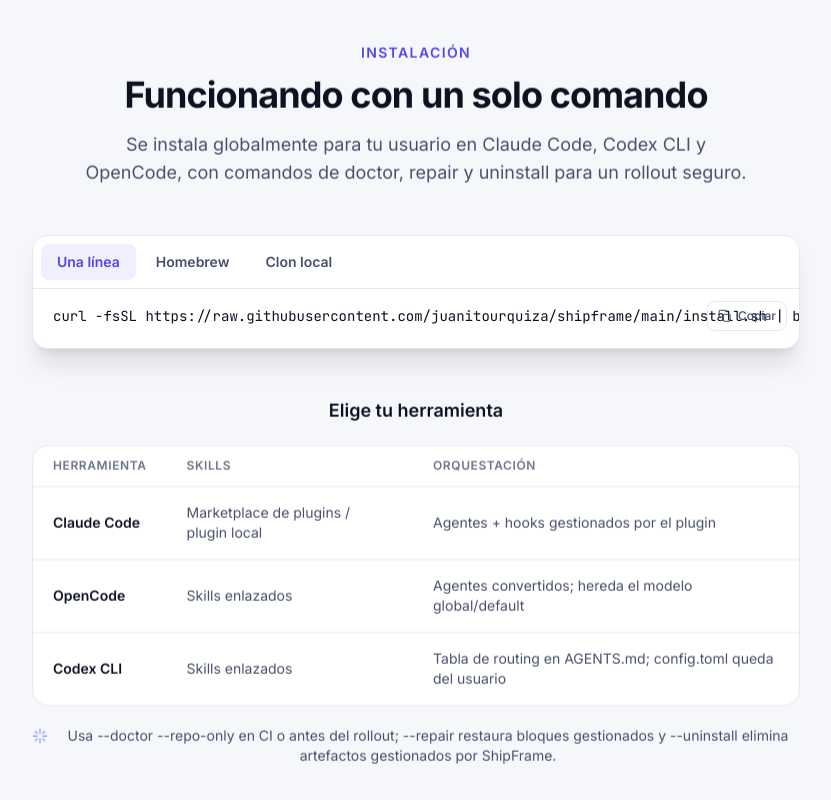
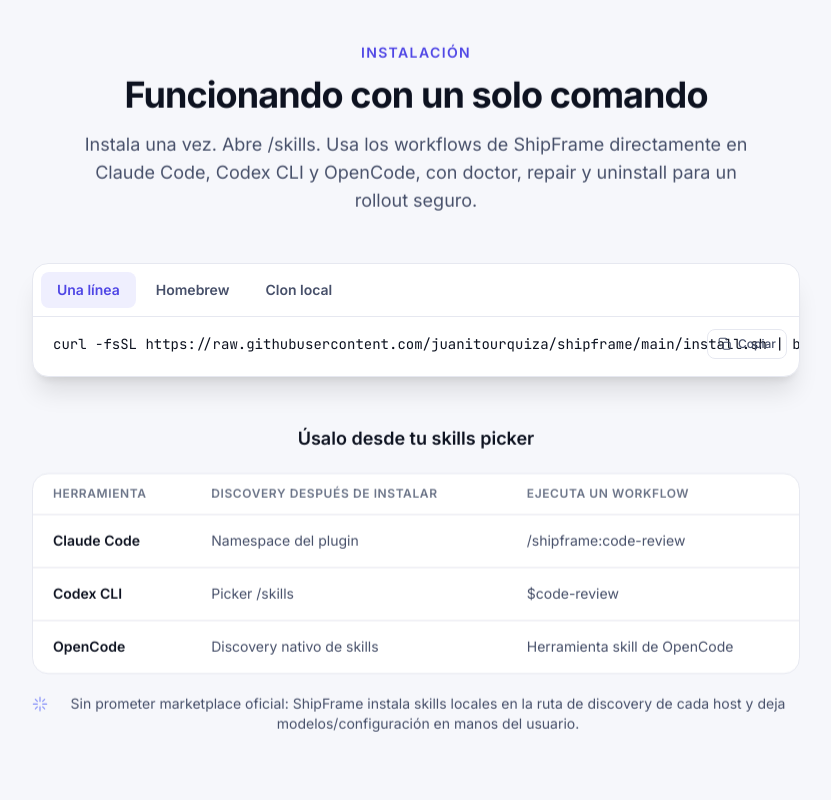
Before and after one commit to juanitourquiza/landing-shipframe, an Angular app: page /es in a window 1280 px wide. Shown: the part 3720-4520 px from the top of the page, without its empty margins (224-1055 px from the left). Built offline with nearby package versions, Linux system fonts and the light colour scheme.

Commit message:
docs: publish ShipFrame skills picker copy

```diff
--- a/src/app/core/i18n/content.en.ts
+++ b/src/app/core/i18n/content.en.ts
@@ -159,7 +159,7 @@
     eyebrow: 'Installation',
     title: 'Up and running in one command',
     subtitle:
-      'Installs globally for your user across Claude Code, Codex CLI and OpenCode, with doctor, repair and uninstall commands for safe rollout.',
+      'Install once. Open /skills. Use ShipFrame workflows directly across Claude Code, Codex CLI and OpenCode, with doctor, repair and uninstall commands for safe rollout.',
     tabs: [
       { id: 'curl', label: 'One-line', code: 'curl -fsSL https://raw.githubusercontent.com/juanitourquiza/shipframe/main/install.sh | bash' },
       { id: 'brew', label: 'Homebrew', code: 'brew tap juanitourquiza/shipframe\nbrew install shipframe\nshipframe install --codex\nshipframe install --doctor --repo-only' },
@@ -167,14 +167,14 @@
     ],
     copy: 'Copy',
     copied: 'Copied!',
-    targetsTitle: 'Choose your tool',
-    targetsHead: { tool: 'Tool', skills: 'Skills', orchestration: 'Orchestration' },
+    targetsTitle: 'Use it from your skills picker',
+    targetsHead: { tool: 'Tool', skills: 'Discovery after install', orchestration: 'Run a workflow' },
     targets: [
-      { tool: 'Claude Code', skills: 'Plugin marketplace / local plugin', orchestration: 'Plugin-managed agents + hooks' },
-      { tool: 'OpenCode', skills: 'Symlinked skills', orchestration: 'Converted agents; inherits global/default model' },
-      { tool: 'Codex CLI', skills: 'Symlinked skills', orchestration: 'Routing table in AGENTS.md; config.toml stays user-owned' },
+      { tool: 'Claude Code', skills: 'Plugin namespace', orchestration: '/shipframe:code-review' },
+      { tool: 'Codex CLI', skills: '/skills picker', orchestration: '$code-review' },
+      { tool: 'OpenCode', skills: 'Native skill discovery', orchestration: 'OpenCode skill tool' },
     ],
-    note: 'Use --doctor --repo-only in CI or before rollout; --repair restores managed blocks, and --uninstall removes ShipFrame-managed artifacts.',
+    note: 'No official marketplace promise required: ShipFrame installs local skills into each host\'s discovery path and keeps model/config choices user-owned.',
   },
   audience: {
     eyebrow: 'Who it’s for',
@@ -199,6 +199,11 @@
       {
         q: 'Which AI tools does ShipFrame support?',
         a: 'ShipFrame works with Claude Code (plugin-managed agents and hooks), Codex CLI (a routing table in AGENTS.md without changing your config.toml) and OpenCode (symlinked skills plus converted agents that inherit your global/default model unless you override it). A single install can target one, several or all of them.',
+      },
+
+      {
+        q: 'Do ShipFrame skills appear in /skills?',
+        a: 'Yes in Codex after shipframe install --codex: open /skills and invoke workflows with $code-review, $plan-expert and the other installed skills. Claude Code uses the /shipframe:<skill> namespace, for example /shipframe:code-review. OpenCode loads them through its native skill tool after shipframe install --opencode.',
       },
       {
         q: 'Is ShipFrame free and open source?',
--- a/src/app/core/i18n/content.es.ts
+++ b/src/app/core/i18n/content.es.ts
@@ -159,7 +159,7 @@
     eyebrow: 'Instalación',
     title: 'Funcionando con un solo comando',
     subtitle:
-      'Se instala globalmente para tu usuario en Claude Code, Codex CLI y OpenCode, con comandos de doctor, repair y uninstall para un rollout seguro.',
+      'Instala una vez. Abre /skills. Usa los workflows de ShipFrame directamente en Claude Code, Codex CLI y OpenCode, con doctor, repair y uninstall para un rollout seguro.',
     tabs: [
       { id: 'curl', label: 'Una línea', code: 'curl -fsSL https://raw.githubusercontent.com/juanitourquiza/shipframe/main/install.sh | bash' },
       { id: 'brew', label: 'Homebrew', code: 'brew tap juanitourquiza/shipframe\nbrew install shipframe\nshipframe install --codex\nshipframe install --doctor --repo-only' },
@@ -167,14 +167,14 @@
     ],
     copy: 'Copiar',
     copied: '¡Copiado!',
-    targetsTitle: 'Elige tu herramienta',
-    targetsHead: { tool: 'Herramienta', skills: 'Skills', orchestration: 'Orquestación' },
+    targetsTitle: 'Úsalo desde tu skills picker',
+    targetsHead: { tool: 'Herramienta', skills: 'Discovery después de instalar', orchestration: 'Ejecuta un workflow' },
     targets: [
-      { tool: 'Claude Code', skills: 'Marketplace de plugins / plugin local', orchestration: 'Agentes + hooks gestionados por el plugin' },
-      { tool: 'OpenCode', skills: 'Skills enlazados', orchestration: 'Agentes convertidos; hereda el modelo global/default' },
-      { tool: 'Codex CLI', skills: 'Skills enlazados', orchestration: 'Tabla de routing en AGENTS.md; config.toml queda del usuario' },
+      { tool: 'Claude Code', skills: 'Namespace del plugin', orchestration: '/shipframe:code-review' },
+      { tool: 'Codex CLI', skills: 'Picker /skills', orchestration: '$code-review' },
+      { tool: 'OpenCode', skills: 'Discovery nativo de skills', orchestration: 'Herramienta skill de OpenCode' },
     ],
-    note: 'Usa --doctor --repo-only en CI o antes del rollout; --repair restaura bloques gestionados y --uninstall elimina artefactos gestionados por ShipFrame.',
+    note: 'Sin prometer marketplace oficial: ShipFrame instala skills locales en la ruta de discovery de cada host y deja modelos/configuración en manos del usuario.',
   },
   audience: {
     eyebrow: 'Para quién es',
@@ -199,6 +199,11 @@
       {
         q: '¿Qué herramientas de IA soporta ShipFrame?',
         a: 'ShipFrame funciona con Claude Code (agentes y hooks gestionados por el plugin), Codex CLI (tabla de routing en AGENTS.md sin modificar tu config.toml) y OpenCode (skills enlazados y agentes convertidos que heredan tu modelo global/default salvo que lo sobrescribas). Una sola instalación puede apuntar a una, varias o todas.',
+      },
+
+      {
+        q: '¿Las skills de ShipFrame aparecen en /skills?',
+        a: 'Sí en Codex después de shipframe install --codex: abre /skills y ejecuta workflows con $code-review, $plan-expert y las demás skills instaladas. Claude Code usa el namespace /shipframe:<skill>, por ejemplo /shipframe:code-review. OpenCode las carga con su herramienta nativa skill después de shipframe install --opencode.',
       },
       {
         q: '¿ShipFrame es gratis y open source?',
--- /dev/null
+++ b/wiki/architecture/overview.md
@@ -0,0 +1,7 @@
+# Architecture Overview
+
+Landing ShipFrame is an Angular single-page/static landing site for ShipFrame.
+
+- Public pages are rendered from Angular section components under `src/app/sections/`.
+- Bilingual content lives in `src/app/core/i18n/content.en.ts` and `src/app/core/i18n/content.es.ts`.
+- Crawler-oriented summaries live in `public/llms.txt` and `public/llm.txt` and should stay aligned with public landing copy.
--- /dev/null
+++ b/wiki/flows/release.md
@@ -0,0 +1,10 @@
+# Release Flow
+
+The landing auto-deploys from pushes to `main` through the repository deployment workflow.
+
+Before calling a release complete:
+
+1. Run the Angular production build.
+2. Push the exact commit to `origin/main`.
+3. Confirm the deployment workflow or production routes.
+4. Smoke `/`, `/es/`, and `/llms.txt` on `https://shipframe.hackeruna.com/`.
--- /dev/null
+++ b/wiki/index.md
@@ -0,0 +1,10 @@
+# Landing ShipFrame Wiki Index
+
+## Architecture
+- `architecture/overview.md` — Angular landing architecture, content model and public static files.
+
+## Modules
+- `modules/public-copy.md` — English/Spanish copy and crawler text conventions.
+
+## Flows
+- `flows/release.md` — build, push-to-main deploy and production smoke expectations.
--- /dev/null
+++ b/wiki/log.md
@@ -0,0 +1,3 @@
+# Wiki Log
+
+- 2026-08-20: Initialized landing wiki with architecture, public copy, and release-flow notes during the ShipFrame skills-picker landing release.
--- /dev/null
+++ b/wiki/modules/public-copy.md
@@ -0,0 +1,8 @@
+# Public Copy
+
+Public copy must stay concise, bilingual, and aligned across the landing UI and crawler files.
+
+- English source: `src/app/core/i18n/content.en.ts`.
+- Spanish source: `src/app/core/i18n/content.es.ts`.
+- LLM crawler summaries: `public/llms.txt` and `public/llm.txt`.
+- Avoid promising an official marketplace unless the repository has current release proof for that distribution channel.
```
Also changed, not shown: .claude/wiki-conventions.md (added), public/llm.txt, public/llms.txt, 1 other file (tests, documents, lock files or other folders).
